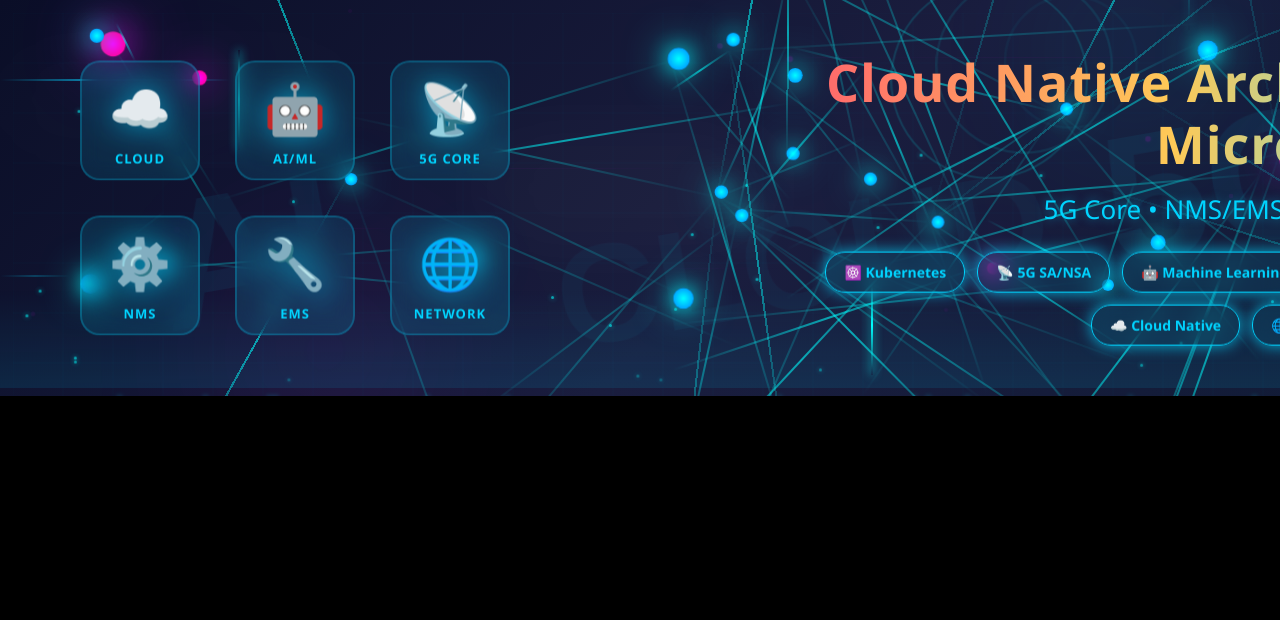
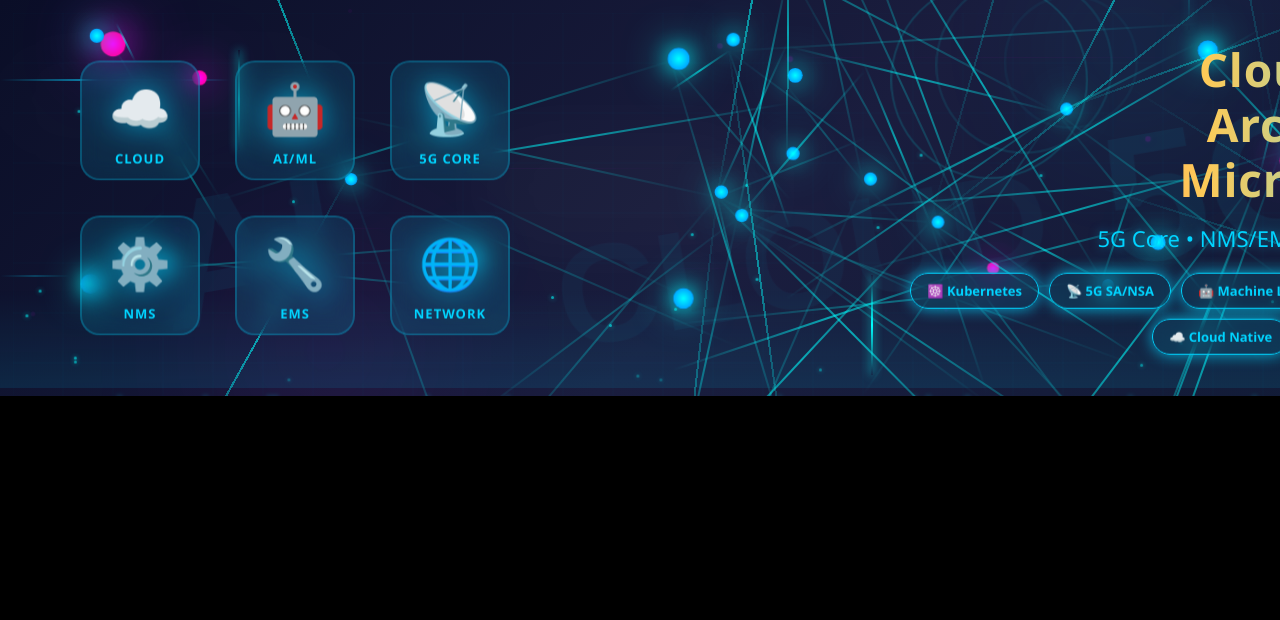
Before and after one commit to jaydutta/5g-cloud-native-ai-banner, a plain HTML site: page index.html in a window 1280 px wide. Shown: the top 620 px of the page. Drawn offline with Linux system fonts and the light colour scheme.

Commit message:
Update index.html
upadte right side

```diff
--- a/index.html
+++ b/index.html
@@ -243,22 +243,23 @@
         }
 
         /* Right Content Section */
+
 		.content-left {
 			position: absolute;
-            right: 60px;
+			right: 80px;
 			top: 50%;
 			transform: translateY(-50%);
 			z-index: 10;
-            max-width: 700px;
+			max-width: 600px;
 			text-align: right;
 		}
 
         .main-title {
-            font-size: 52px;
+			font-size: 46px;
 			font-weight: 700;
 			color: #ffffff;
 			margin-bottom: 15px;
-            letter-spacing: 1px;
+			letter-spacing: 0.8px;
 			line-height: 1.2;
 		}
 
@@ -284,28 +285,28 @@
         }
 
         .subtitle {
-            font-size: 26px;
+			font-size: 22px;
 			color: #00d4ff;
-            margin-bottom: 25px;
+			margin-bottom: 20px;
 			font-weight: 300;
 			text-shadow: 0 0 10px rgba(0, 212, 255, 0.5);
 		}
 
         .tech-stack {
 			display: flex;
-            gap: 12px;
+			gap: 10px;
 			flex-wrap: wrap;
-            max-width: 650px;
+			max-width: 600px;
 			justify-content: flex-end;
 		}
 
         .tech-badge {
-            padding: 10px 18px;
+			padding: 8px 16px;
 			background: rgba(0, 212, 255, 0.1);
 			border: 1px solid #00d4ff;
-            border-radius: 20px;
+			border-radius: 18px;
 			color: #00d4ff;
-            font-size: 14px;
+			font-size: 13px;
 			font-weight: 600;
 			backdrop-filter: blur(10px);
 			animation: glow 2s ease-in-out infinite;
```
Lines whose indentation alone changed are shown as unchanged.
